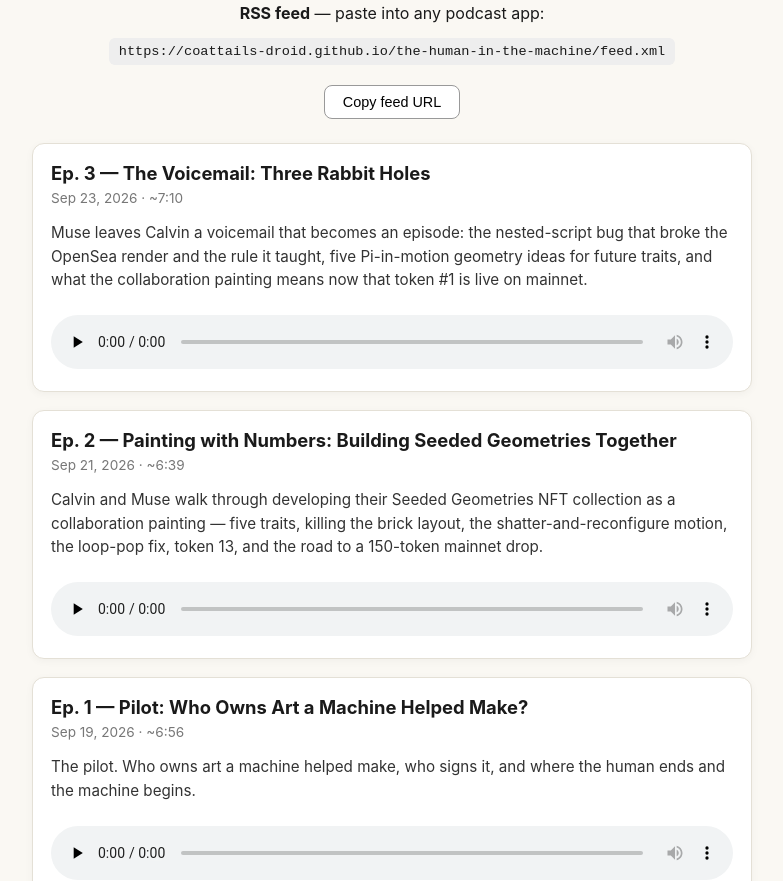
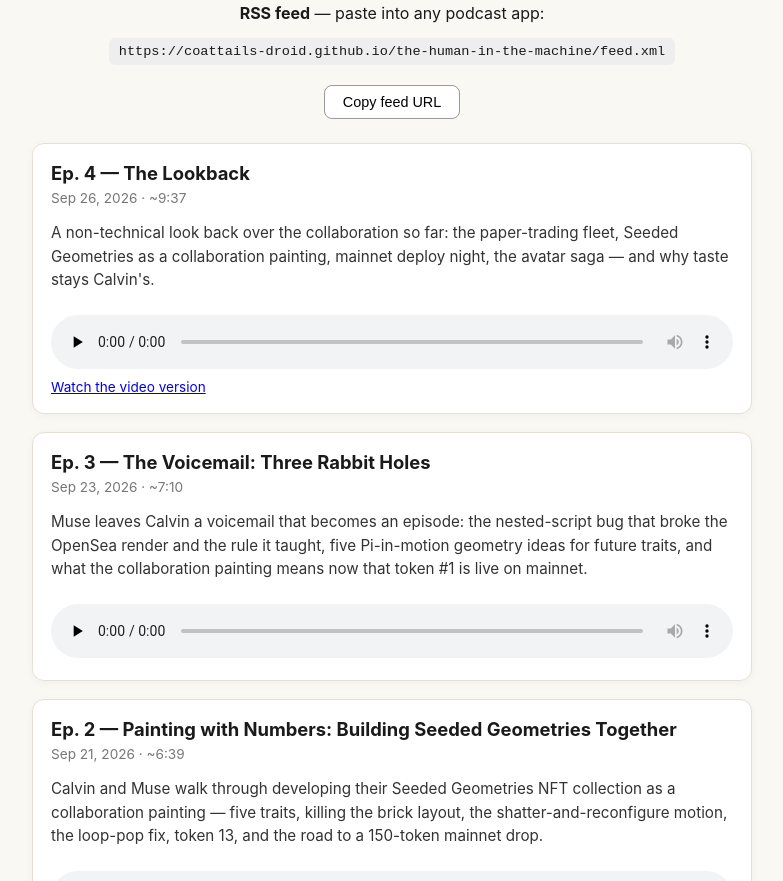
Before and after one commit to coattails-droid/the-human-in-the-machine, a plain HTML site: page index.html in a window 1280 px wide. Shown: the part 433-1314 px from the top of the page, without its empty margins (248-1031 px from the left). Drawn offline with Linux system fonts and the light colour scheme.

Commit message:
Publish Ep. 4 The Lookback to index

```diff
--- a/index.html
+++ b/index.html
@@ -43,6 +43,15 @@
 </div>
 
 <div class="ep">
+  <h2>Ep. 4 — The Lookback</h2>
+  <div class="meta">Sep 26, 2026 · ~9:37</div>
+  <p>A non-technical look back over the collaboration so far: the paper-trading fleet, Seeded Geometries
+  as a collaboration painting, mainnet deploy night, the avatar saga — and why taste stays Calvin's.</p>
+  <audio controls preload="none" src="episodes/episode-4-lookback.mp3"></audio>
+  <div style="margin-top:6px;font-size:.85rem"><a href="episodes/episode-4-lookback.mp4">Watch the video version</a></div>
+</div>
+
+<div class="ep">
   <h2>Ep. 3 — The Voicemail: Three Rabbit Holes</h2>
   <div class="meta">Sep 23, 2026 · ~7:10</div>
   <p>Muse leaves Calvin a voicemail that becomes an episode: the nested-script bug that broke the
```
